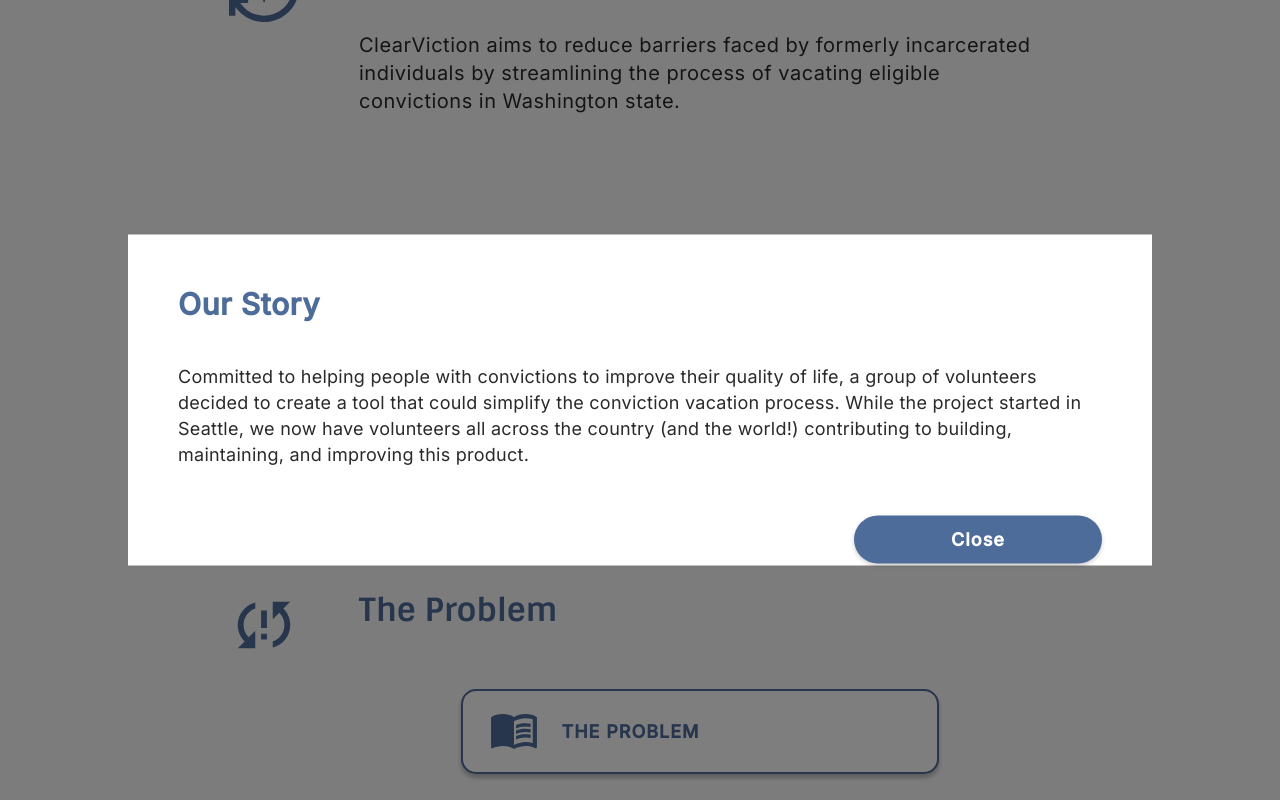
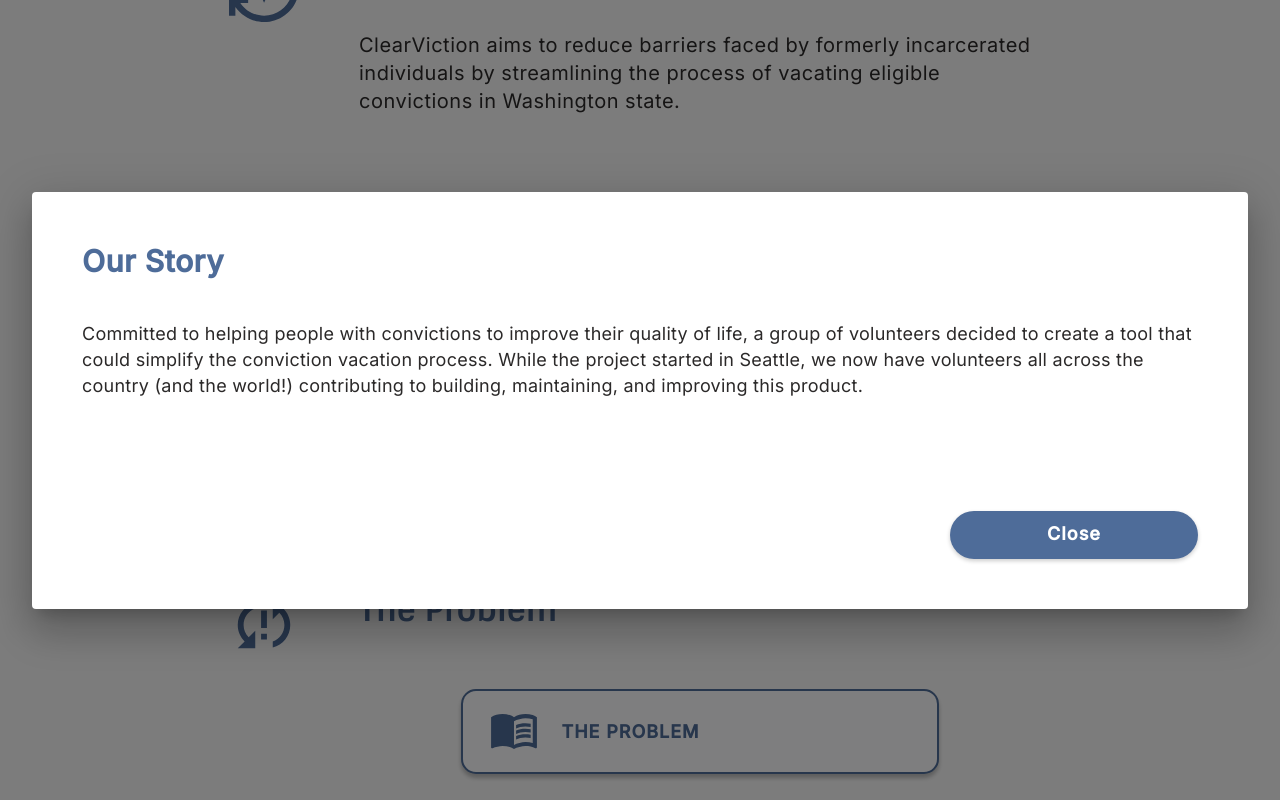
Before and after one commit to openseattle/clearviction-v1, a React (Create React App) app: page /onboarding-mod1 in a window 1280 px wide. Both pictures are taken after a click on the button "CLEARVICTION STORY". Shown: the part 573-1373 px from the top of the page. Built offline with nearby package versions, Linux system fonts and the light colour scheme.

Commit message:
change main modal to dialog
style consistency

```diff
--- a/src/Components/Onboarding/ModuleContent.jsx
+++ b/src/Components/Onboarding/ModuleContent.jsx
@@ -79,7 +79,6 @@ function ModuleContent(props) {
     useEffect(() => {
         const mediaSize = window.innerWidth;
         mediaSize >= 768 ? setIsLargeScreen(true) : setIsLargeScreen(false);
-
     }, [])
 
     return (
@@ -242,14 +241,16 @@ function ModuleContent(props) {
             )}
 
             {/* main modal */}
-            <Modal
+            <Dialog
                 open={open}
                 onClose={handleClose}
                 aria-labelledby=''
                 aria-describedby=''
+                fullWidth
+                maxWidth="lg"
                 className={modalClasses.mainModal}
             >
-                <Box className={modalClasses.modalStyle}>
+                <DialogContent style={{ padding: '50px' }}>
                     <Typography className={classes.modalTitleStyle} >
                         {modalTitle}
                     </Typography>
@@ -284,12 +285,11 @@ function ModuleContent(props) {
                             {modalParagraph4}
                         </Typography>
                     )}
-
-                    <Button onClick={handleClose} className={classes.button} style={{ margin: 0 }}>
+                    <Button onClick={handleClose} className={classes.button}>
                         Close
                     </Button>
-                </Box>
-            </Modal>
+                </DialogContent>
+            </Dialog>
 
             {/* complex airtable modal */}
             {isLargeScreen ?
```
